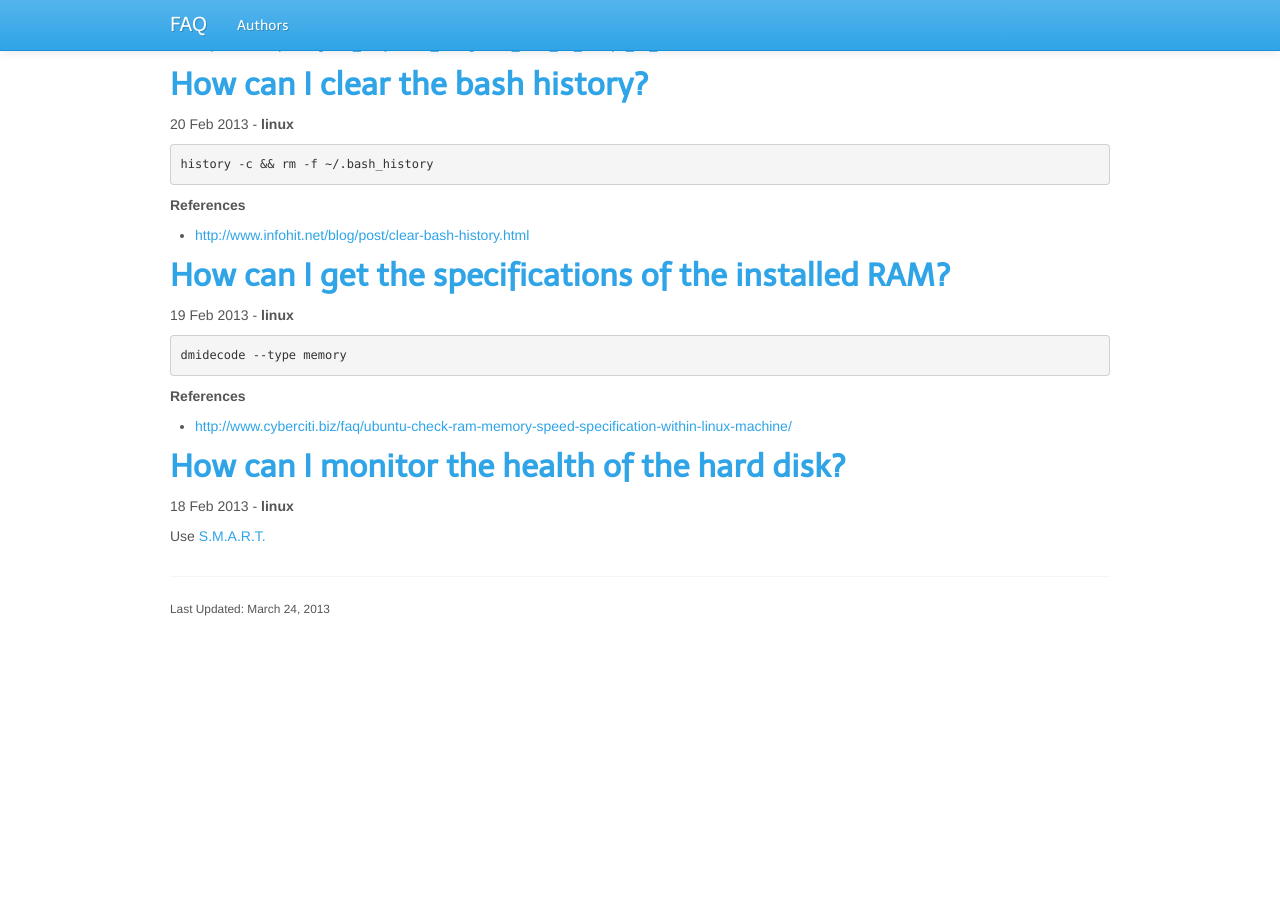
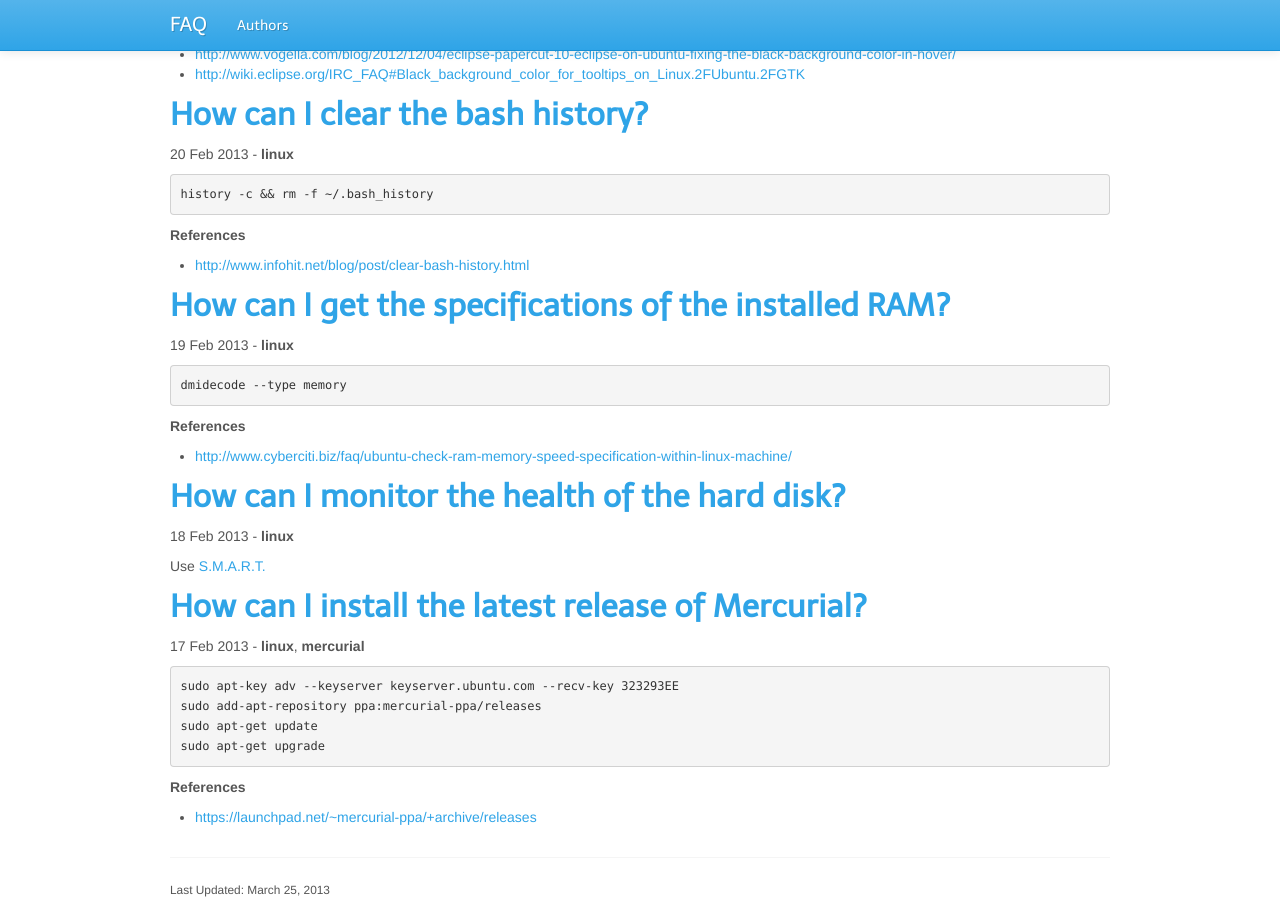
Before and after one commit to reprogrammer/faq, a Jekyll site: the page built from index.html, in a window 1280 px wide and 900 px high, scrolled down 9598 px. Built offline with Jekyll 4.4.1, drawn with Linux system fonts in a browser that asks for light colours; Markdown is read by kramdown in place of the engine named in the settings; before the commit the page ends 10217 px from its top, so only the background shows below that; some of the changed text lies outside the part shown.

Commit message:
Added a post on installing mercurial.

```diff
--- a/_layouts/page-layout.html
+++ b/_layouts/page-layout.html
@@ -27,7 +27,7 @@
     {{content}}
     <footer class="container">
       <hr>
-      <small>Last Updated: March 24, 2013</small>
+      <small>Last Updated: March 25, 2013</small>
     </footer>
     <script src="{{site.url}}/assets/js/bootstrap.js"></script>
     <script>
--- /dev/null
+++ b/_posts/2013-02-17-how-can-i-install-the-latest-release-of-mercurial.md
@@ -0,0 +1,16 @@
+---
+layout: post-layout
+title: How can I install the latest release of Mercurial?
+tags:
+- linux
+- mercurial
+---
+
+    sudo apt-key adv --keyserver keyserver.ubuntu.com --recv-key 323293EE
+    sudo add-apt-repository ppa:mercurial-ppa/releases
+    sudo apt-get update
+    sudo apt-get upgrade
+
+**References**
+
+- [https://launchpad.net/~mercurial-ppa/+archive/releases](https://launchpad.net/~mercurial-ppa/+archive/releases)
```
